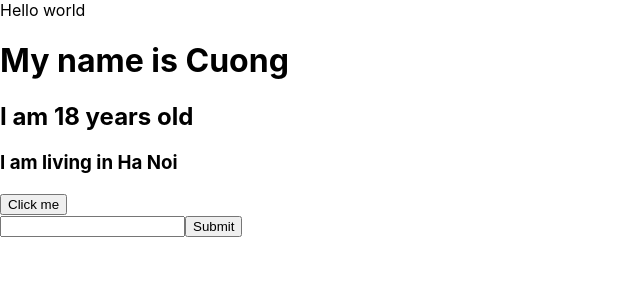
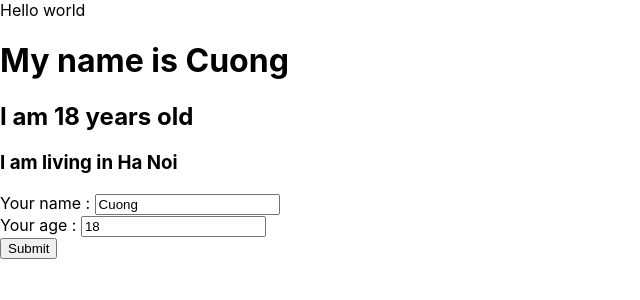
Before and after one commit to daokecuong1608/Bai_11_Demo_react_js, a React (Create React App) app: page / in a window 1280 px wide. Shown: the top 300 px of the page, without its empty margins (0-640 px from the left). Built offline with nearby package versions, Linux system fonts and the light colour scheme.

Commit message:
compoent cha con

```diff
--- a/src/component/MyComponent.js
+++ b/src/component/MyComponent.js
@@ -3,55 +3,17 @@
 //2. Sử dụng class
 
 import React from "react";
+import UserInfor from "./UserInfor";
 
 class MyComponent extends React.Component {
-
-    state = {
-        name: 'Cuong',
-        address: 'Ha Noi',
-        age: 18
-    };
-
-    handleClick = (event) => {
-        alert('Hello');
-        console.log(event.target);
-        this.setState({
-            name: 'AAAA'
-        })
-        //merge state  => react class
-        this.setState({
-            age: Math.floor((Math.random() * 100) + 1)
-        })
-    }
-    handleOnMoveOver(event) {
-        console.log(event.target);
-    }
-
-    handleOnChangeInput = (event) => {
-        this.setState({
-            name: event.target.value
-        })
-        //  console.log(event.target.value);
-    }
-
-    handleOnSubmit = (event) => {
-        event.preventDefault();
-        alert('Submit');
-    }
 
     //tập hơp những khối HTML chuyển thành giao diện
     //Cú pháp JSX (JavaScript XML) là một phần của React, nó cho phép chúng ta viết HTML trong JavaScript
     render() {
         return (
             <div>
-                <h1>My name is {this.state.name}</h1>
-                <h2>I am {this.state.age} years old</h2>
-                <h3>I am living in {this.state.address}</h3>
-                <button onClick={this.handleClick}>Click me</button>
-                <form onSubmit={(event) => this.handleOnSubmit(event)}>
-                    <input type="text" onChange={(event) => this.handleOnChangeInput(event)}></input>
-                    <button type="submit">Submit</button>
-                </form>
+
+                <UserInfor />
             </div>
         );
     }
--- /dev/null
+++ b/src/component/UserInfor.js
@@ -0,0 +1,56 @@
+import React from "react";
+class UserInfor extends React.Component {
+
+    state = {
+        name: 'Cuong',
+        address: 'Ha Noi',
+        age: 18
+    };
+
+    handleOnChangeInput = (event) => {
+        this.setState({
+            name: event.target.value
+        })
+        //  console.log(event.target.value);
+    }
+    handleOnChangeAge = (event) => {
+        this.setState({
+            age: event.target.value
+        })
+        //  console.log(event.target.value);
+    }
+
+    handleOnSubmit = (event) => {
+        event.preventDefault();
+        alert('Submit');
+        console.log(this.state);
+    }
+
+
+    render() {
+        return (
+            <div>
+                <h1>My name is {this.state.name}</h1>
+                <h2>I am {this.state.age} years old</h2>
+                <h3>I am living in {this.state.address}</h3>
+                <form onSubmit={(event) => this.handleOnSubmit(event)}>
+                    <div>
+                        <label> Your name : </label>
+                        <input type="text"
+                            value={this.state.name}
+                            onChange={(event) => this.handleOnChangeInput(event)}></input>
+                    </div>
+                    <div>
+                        <label> Your age : </label>
+                        <input type="text"
+                            value={this.state.age}
+                            onChange={(event) => this.handleOnChangeAge(event)}></input>
+                    </div>
+                    <button type="submit">Submit</button>
+                </form>
+            </div>
+        );
+    }
+}
+
+export default UserInfor;
```
